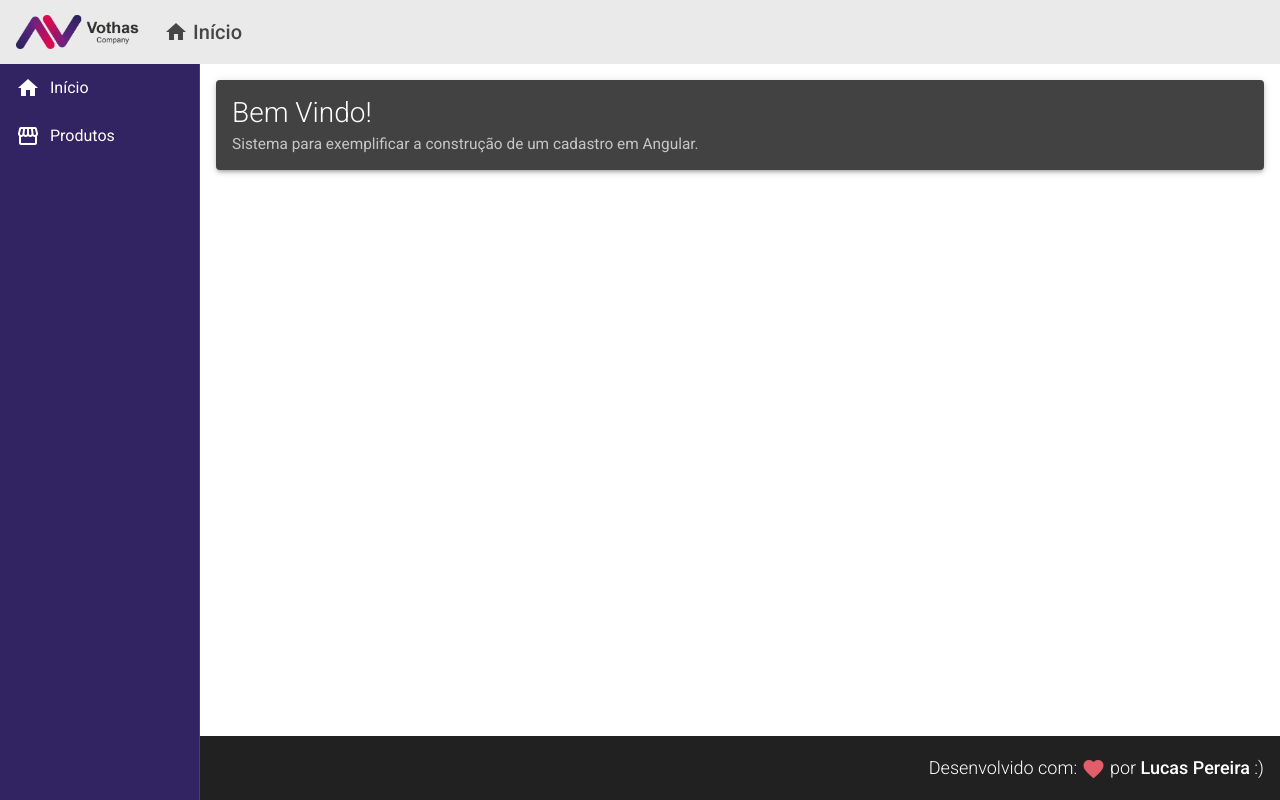
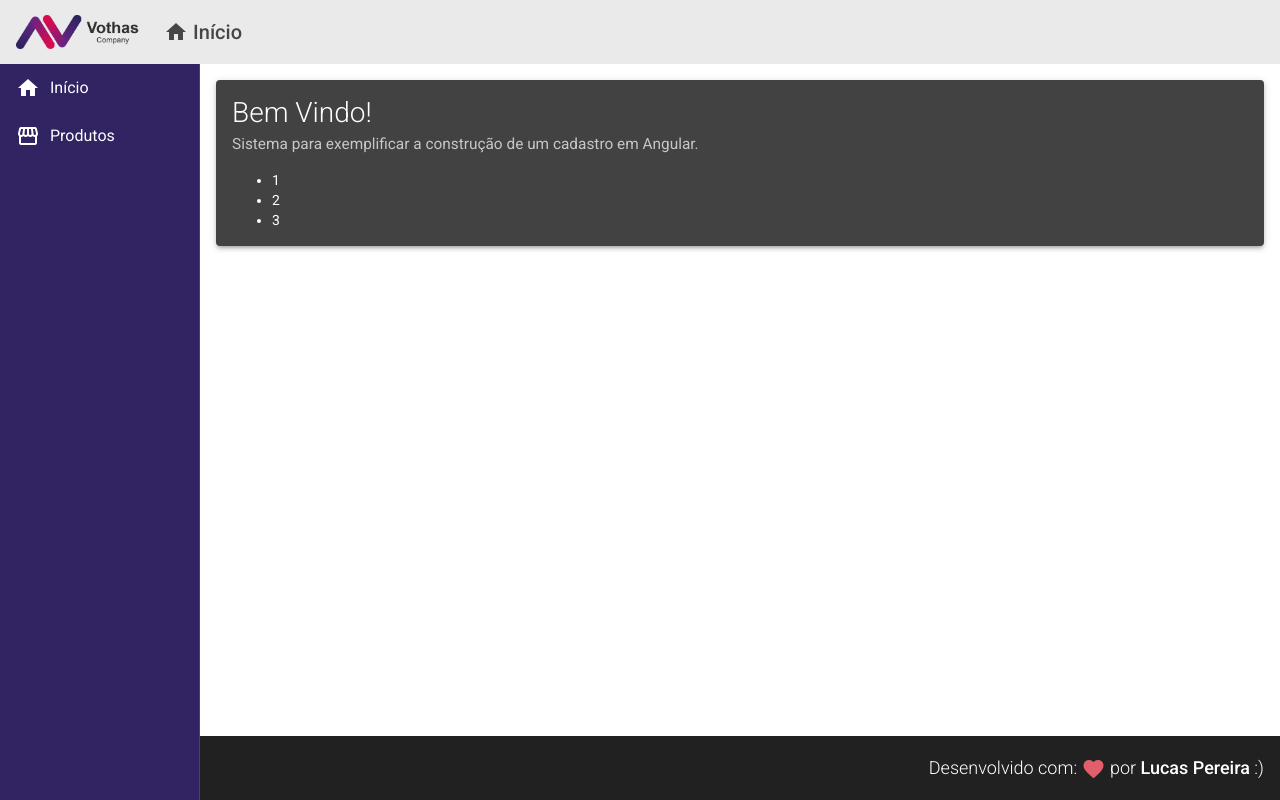
Before and after one commit to Lucasbjpereira/CRUD-Project, an Angular app in the folder crud-project/: page / in a window 1280 px wide. Built offline with nearby package versions, Linux system fonts and the light colour scheme.

Commit message:
Trabalhando com diretivas

```diff
--- a/crud-project/src/app/app.module.ts
+++ b/crud-project/src/app/app.module.ts
@@ -13,7 +13,8 @@
 import { MatCardModule }from '@angular/material/card';
 import { HomeComponent } from './views/home/home.component';
 import { ProductCrudComponent } from './views/product-crud/product-crud.component';
-import { RedDirective } from './directives/red.directive'
+import { RedDirective } from './directives/red.directive';
+import { ForDirective } from './directives/for.directive'
 @NgModule({
   declarations: [
     AppComponent,
@@ -22,7 +23,8 @@
     NavComponent,
     HomeComponent,
     ProductCrudComponent,
-    RedDirective
+    RedDirective,
+    ForDirective
   ],
   imports: [
     BrowserModule,
--- /dev/null
+++ b/crud-project/src/app/directives/for.directive.ts
@@ -0,0 +1,20 @@
+import { Directive, OnInit, Input, ViewContainerRef, TemplateRef } from '@angular/core';
+
+@Directive({
+  selector: '[myFor]'
+})
+export class ForDirective implements OnInit {
+
+
+  @Input('myForEm') numbers: number[];
+
+  constructor(private container: ViewContainerRef, private template: TemplateRef<any>) {
+  }
+
+  ngOnInit(): void {
+    for (let number of this.numbers) {
+      this.container.createEmbeddedView(this.template, { $implicit: number });
+    }
+  }
+
+}
--- a/crud-project/src/app/views/home/home.component.html
+++ b/crud-project/src/app/views/home/home.component.html
@@ -3,4 +3,7 @@
     <mat-card-subtitle class="subtitle">
         Sistema para exemplificar a construção de um cadastro em Angular.
     </mat-card-subtitle>
+    <ul>
+        <li *myFor="let n em [1, 2, 3]">{{n}}</li>
+    </ul>
 </mat-card>
```
